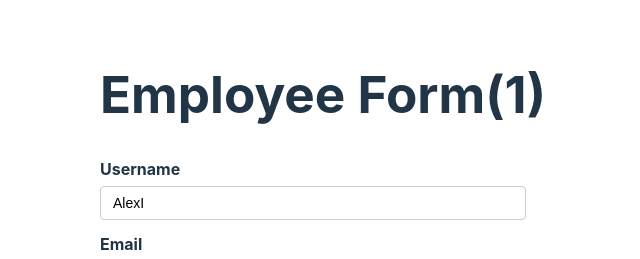
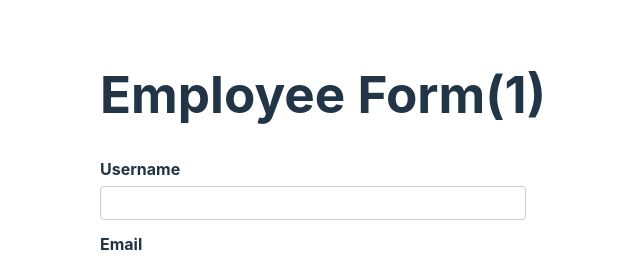
Before and after one commit to raiyhanbhuiyan17/React-Hook-Form, a React (Create React App) app: page / in a window 1280 px wide. Shown: the top 259 px of the page, without its empty margins (317-957 px from the left). Built offline with nearby package versions, Linux system fonts and the light colour scheme; no server answers.

Commit message:
03. setting default values using API

```diff
--- a/src/components/Form.tsx
+++ b/src/components/Form.tsx
@@ -12,10 +12,15 @@ type FormValues={
 
  const Form = () => {
     const form = useForm<FormValues>({
-      defaultValues: {
-        username: 'AlexI',
-        email: '',
-        channel: '',
+      // setting up default values from api or userend
+      defaultValues: async () => {
+        const response = await fetch("https://jsonplaceholder.typicode.com/users/1")
+        const data = await response.json();
+        return{
+          username: data.username,
+          email: data.email,
+          channel: ""
+        };
       }
     });
     //console.log(form);
```
